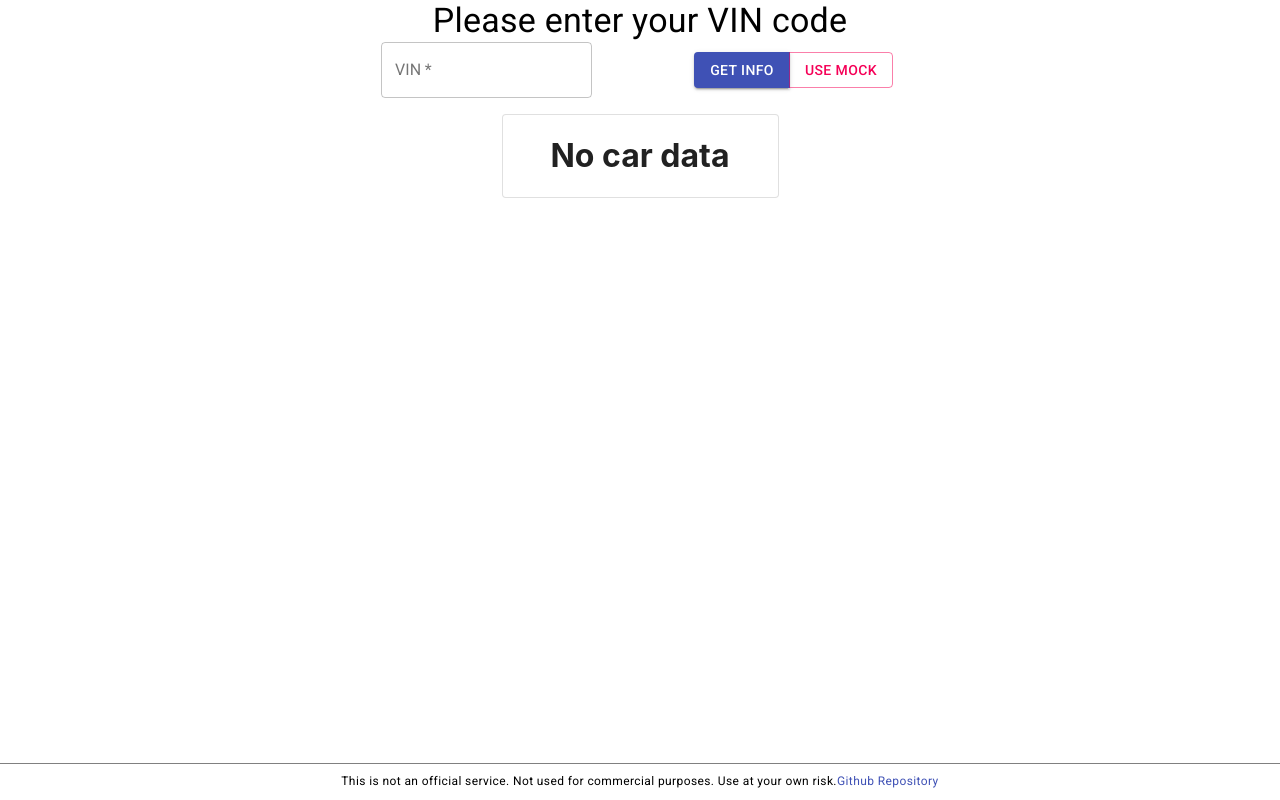
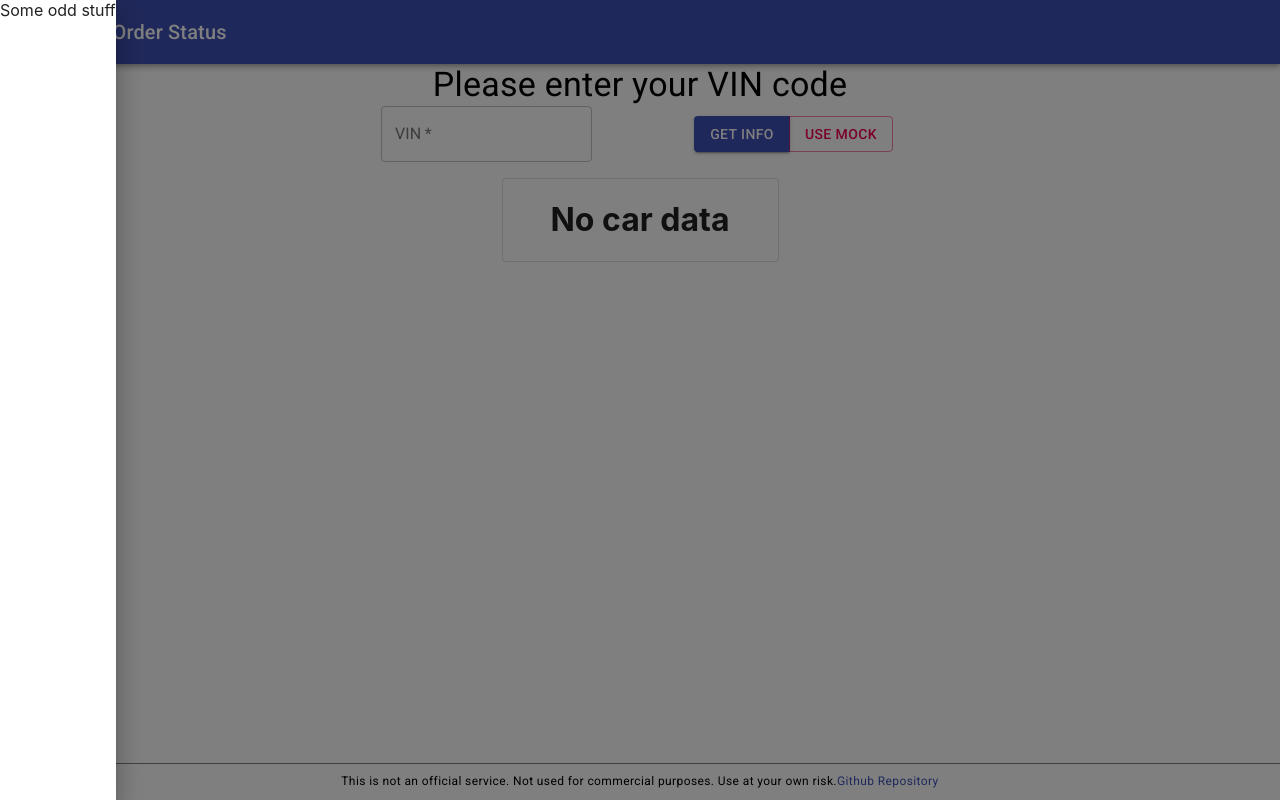
Before and after one commit to alfumit/renault-order-status, a React (Create React App) app: page / in a window 1280 px wide. Built offline with nearby package versions, Linux system fonts and the light colour scheme.

Commit message:
Working on navigation

```diff
--- a/package.json
+++ b/package.json
@@ -4,6 +4,7 @@
   "private": true,
   "dependencies": {
     "@material-ui/core": "^4.11.0",
+    "@material-ui/icons": "^4.9.1",
     "@testing-library/jest-dom": "^4.2.4",
     "@testing-library/react": "^9.3.2",
     "@testing-library/user-event": "^7.1.2",
--- a/src/App.tsx
+++ b/src/App.tsx
@@ -10,6 +10,8 @@ import MessageContext from './contexts/MessageContext';
 import Footer from './components/Footer/Footer';
 import RosSnackbar from './components/RosSnackbar/RosSnackbar';
 import CarPage from './pages/CarPage';
+import RosAppBar from './components/RosAppBar/RosAppBar';
+import RosDrawer from "./components/RosDrawer/RosDrawer";
 
 function App() {
   const [carData, setCarData] = useState({});
@@ -28,6 +30,7 @@ function App() {
     <MessageContext.Provider value={messageContextValue}>
       <CarContext.Provider value={carContextValue as any}>
         <Router>
+          <RosAppBar />
           <Switch>
             <Route path="/">
               <CarPage />
@@ -35,6 +38,7 @@ function App() {
           </Switch>
           <Footer />
           <RosSnackbar />
+          <RosDrawer />
         </Router>
       </CarContext.Provider>
     </MessageContext.Provider>
--- /dev/null
+++ b/src/components/RosAppBar/RosAppBar.tsx
@@ -0,0 +1,39 @@
+import React from 'react';
+import { makeStyles, createStyles, Theme } from '@material-ui/core/styles';
+import {
+  AppBar, IconButton, Toolbar, Typography,
+} from '@material-ui/core';
+import MenuIcon from '@material-ui/icons/Menu';
+
+const useStyles = makeStyles((theme: Theme) => createStyles({
+  root: {
+    flexGrow: 1,
+  },
+  menuButton: {
+    marginRight: theme.spacing(2),
+  },
+  title: {
+    flexGrow: 1,
+  },
+}));
+
+const RosAppBar = () => {
+  const classes = useStyles();
+
+  return (
+    <div className={classes.root}>
+      <AppBar position="static">
+        <Toolbar>
+          <IconButton edge="start" className={classes.menuButton} color="inherit" aria-label="menu">
+            <MenuIcon />
+          </IconButton>
+          <Typography variant="h6" className={classes.title}>
+            Car Order Status
+          </Typography>
+        </Toolbar>
+      </AppBar>
+    </div>
+  );
+};
+
+export default RosAppBar;
--- /dev/null
+++ b/src/components/RosDrawer/RosDrawer.tsx
@@ -0,0 +1,21 @@
+import React from 'react';
+import { makeStyles, createStyles, Theme } from '@material-ui/core/styles';
+import { Drawer } from '@material-ui/core';
+
+const useStyles = makeStyles((theme: Theme) => createStyles({
+  root: {
+    padding: `${theme.spacing(2)} 0`,
+  },
+}));
+
+const RosDrawer = () => {
+  const classes = useStyles();
+
+  return (
+    <Drawer className={classes.root} open variant="temporary">
+      <div>Some odd stuff</div>
+    </Drawer>
+  );
+};
+
+export default RosDrawer;
```
Also changed, not shown: 1 other file (tests, documents, lock files or other folders).
